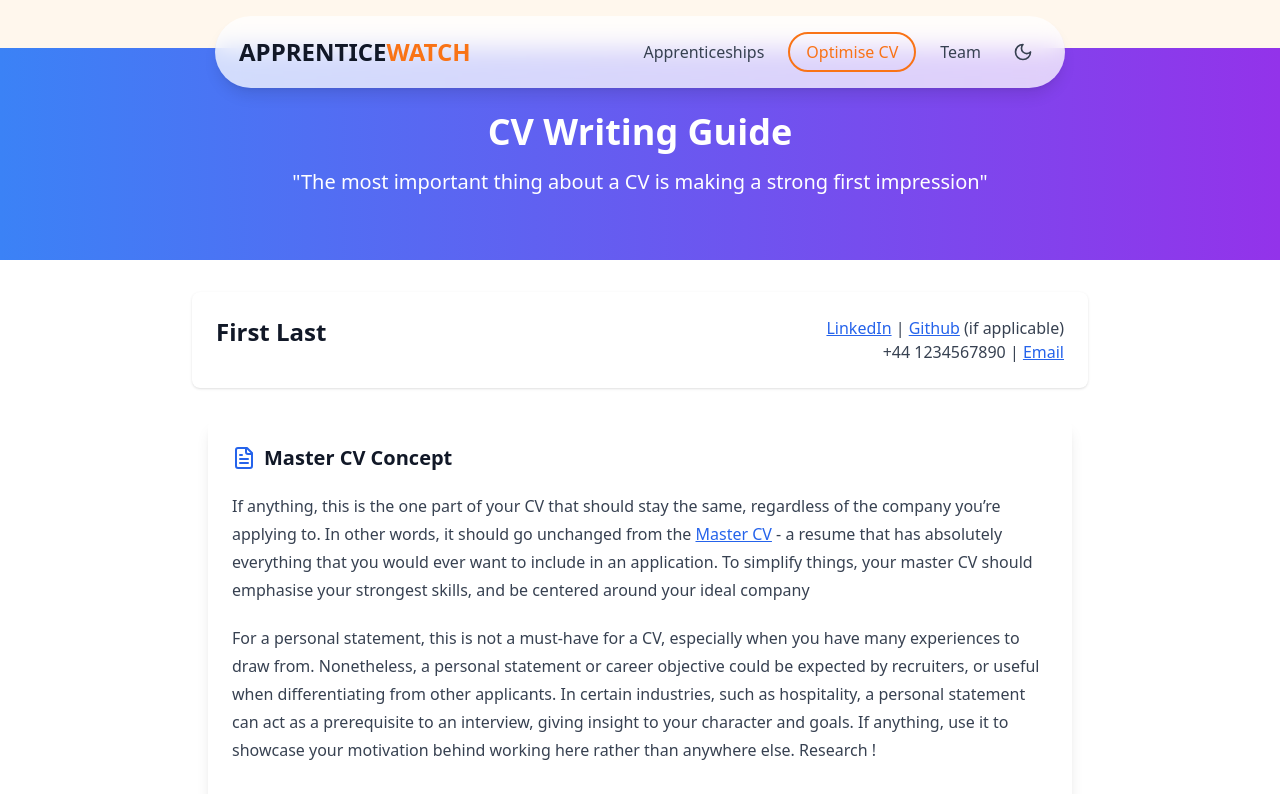
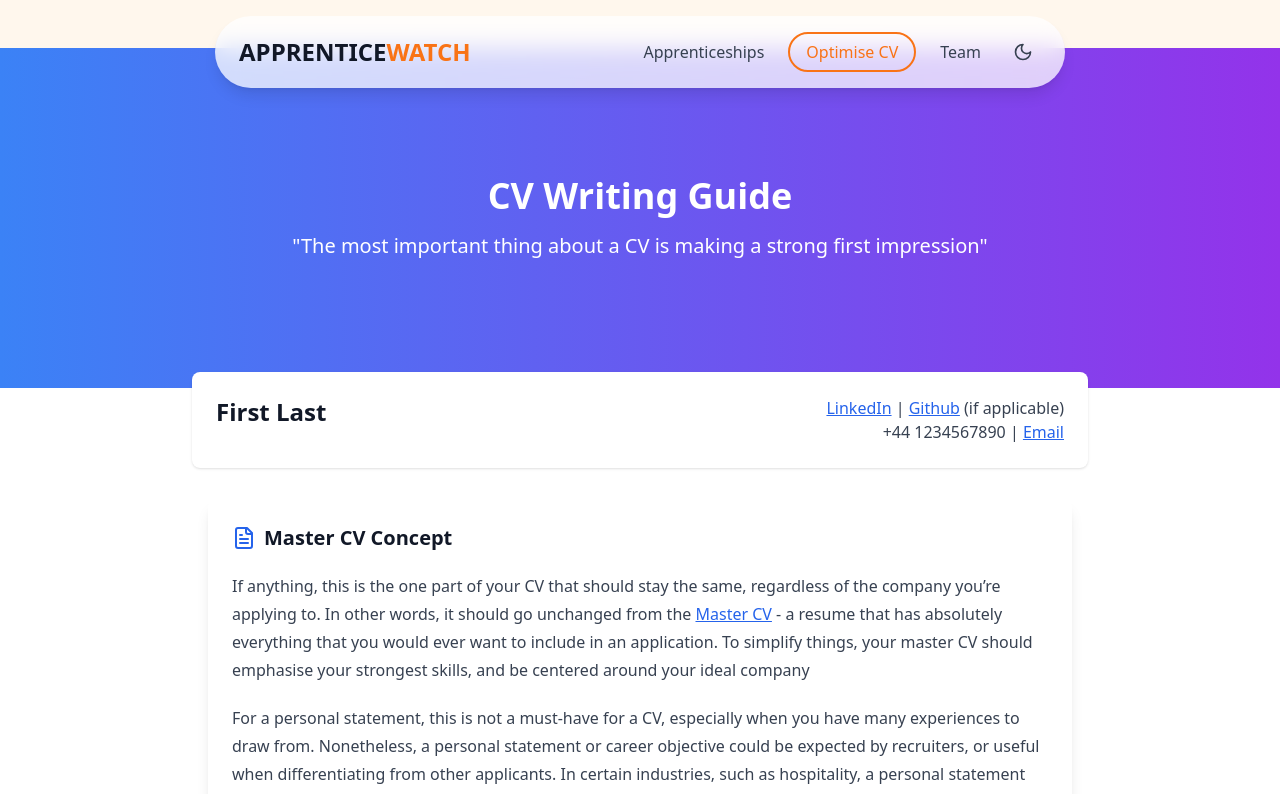
Before and after one commit to HeyFarrukh/web-app, a React (Vite) app: page /cv-guide in a window 1280 px wide. Shown: the top 794 px of the page. Built offline with nearby package versions, Linux system fonts and the light colour scheme; no server answers; a web font is replaced by a local one.

Commit message:
Update CVGuide.tsx
Hero expansion and grammar error

```diff
--- a/src/pages/CVGuide.tsx
+++ b/src/pages/CVGuide.tsx
@@ -32,7 +32,7 @@ export const CVGuide = () => {
       </Helmet>
 
       {/* Hero Section */}
-      <motion.section {...fadeIn} className="px-4 py-16 text-center bg-gradient-to-r from-blue-500 to-purple-600">
+      <motion.section {...fadeIn} className="px-4 py-32 text-center bg-gradient-to-r from-blue-500 to-purple-600 -mb-12">
         <h1 className="text-4xl font-bold text-white mb-4">CV Writing Guide</h1>
         <p className="text-xl text-white">"The most important thing about a CV is making a strong first impression"</p>
       </motion.section>
@@ -595,7 +595,7 @@ export const CVGuide = () => {
                 </h3>
                 <p><a href="https://www.youtube.com/watch?v=Tt08KmFfIYQ" className="text-blue-600 hover:text-red-400">Write an Incredible Resume: 5 Golden Rules!</a></p>
                 <p><a href="https://www.ncl.ac.uk/careers/making-applications/applications/cvs/" className="text-blue-600 hover:text-blue-800 underline">How to write a CV | Newcastle University</a></p>
-                <p className ="text-gray-700 dark:text-gray-300"><a href="https://www.telegraph.co.uk/money/jobs/how-to-write-cv/" className="text-blue-600 hover:text-blue-800 underline">How to write a CV |<i>The Telegraph</i></a> (Sign-Up Required)</p>
+                <p className ="text-gray-700 dark:text-gray-300"><a href="https://www.telegraph.co.uk/money/jobs/how-to-write-cv/" className="text-blue-600 hover:text-blue-800 underline">How to write a CV |<i> The Telegraph</i></a> (Sign-Up Required)</p>
               </div>
             </div>
           }
```
